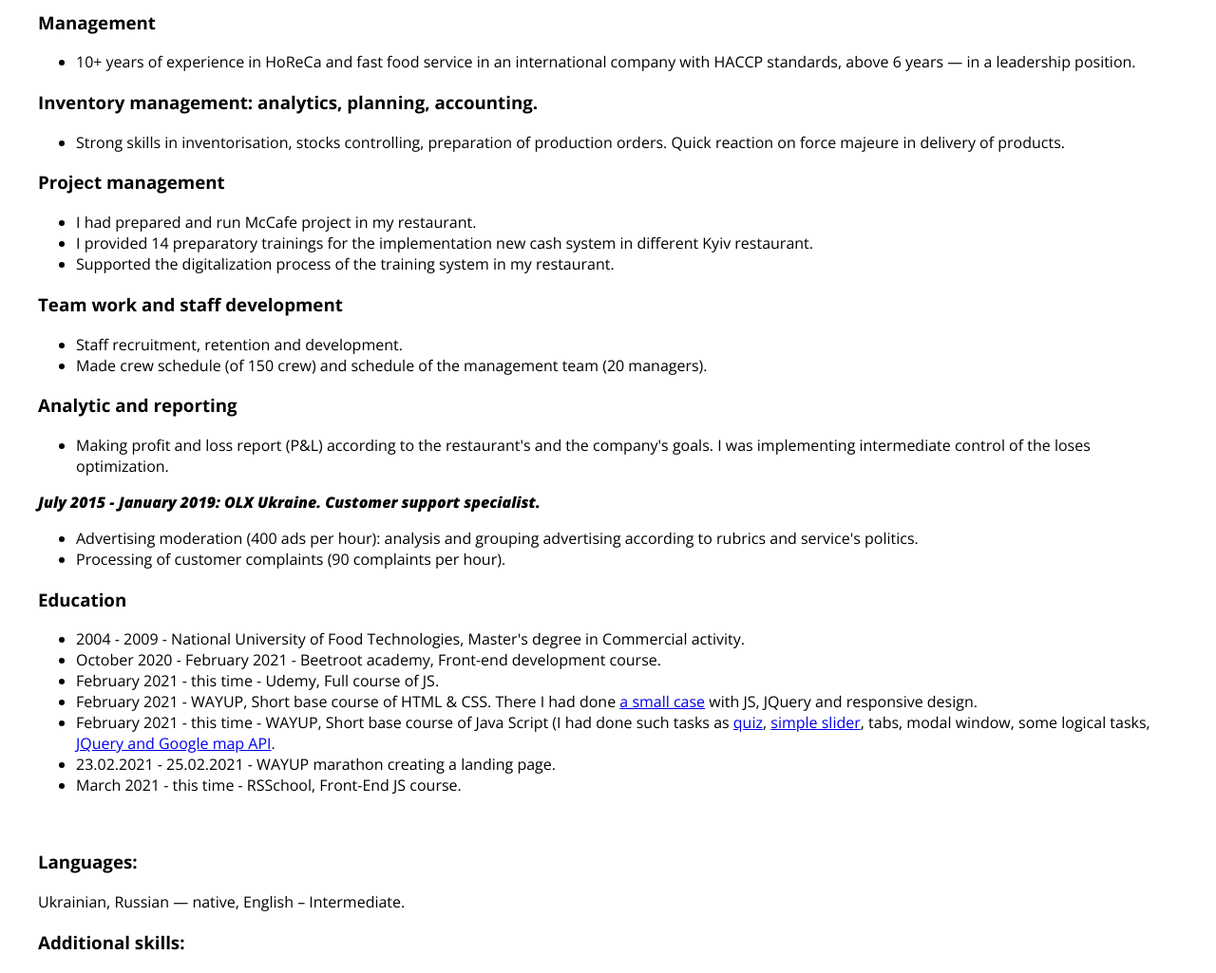
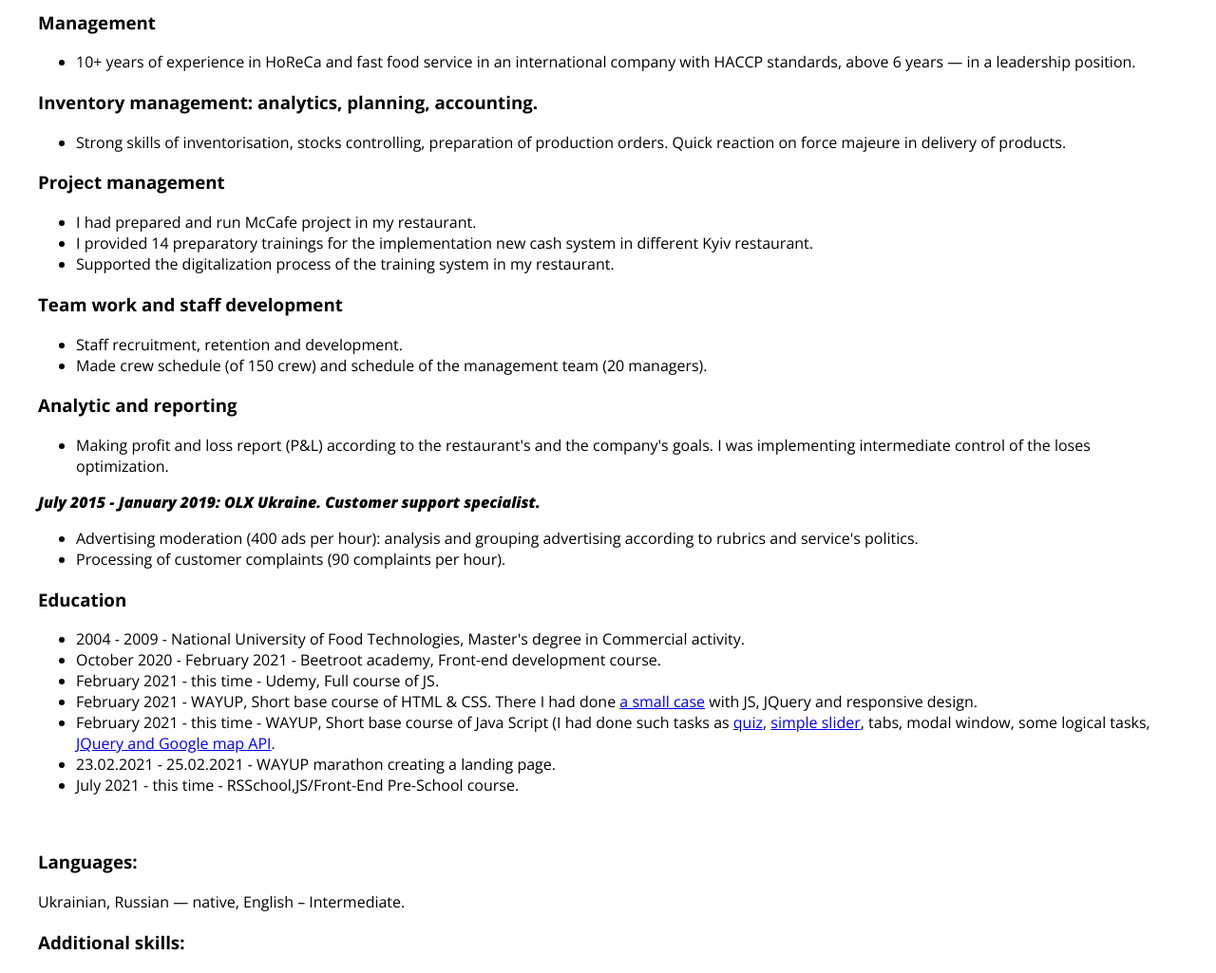
Before and after one commit to tatyana-lisnichuk/rsschool-cv, a plain HTML site: page index.html in a window 1280 px wide. Shown: the part 620-1645 px from the top of the page at 95% size. Drawn offline with nearby package versions, Linux system fonts and the light colour scheme.

Commit message:
init: start CV. Cross-Check task

```diff
--- a/index.html
+++ b/index.html
@@ -61,7 +61,7 @@
       </h3>
       <ul>
         <li>
-          Strong skills in inventorisation, stocks controlling, preparation of production orders. Quick reaction on force majeure in delivery of products.
+          Strong skills of inventorisation, stocks controlling, preparation of production orders. Quick reaction on force majeure in delivery of products.
         </li>
       </ul>
       <h3>Projeсt management</h3>
@@ -96,7 +96,7 @@
       <li>February 2021 - WAYUP, Short base course of HTML & CSS. There I had done <a href="https://github.com/tatyana-lisnichuk/wayup-course" target="_blank">a small case</a> with JS, JQuery and responsive design.</li>
       <li>February 2021 - this time - WAYUP, Short base course of Java Script (I had done such tasks as <a href="https://github.com/tatyana-lisnichuk/Quiz">quiz</a>, <a href="https://github.com/tatyana-lisnichuk/wayup-slider" target="_blank">simple slider</a>, tabs, modal window, some logical tasks, <a href="https://github.com/tatyana-lisnichuk/JQuery-landing" target="_blank">JQuery and Google map API</a>.</li>
       <li>23.02.2021 - 25.02.2021 - WAYUP marathon creating a landing page.</li>
-      <li>March 2021 - this time - RSSchool, Front-End JS course.</li>
+      <li>July 2021 - this time - RSSchool,JS/Front-End Pre-School course.</li>
     </ul>
    </section>
 <section class="other">
```
